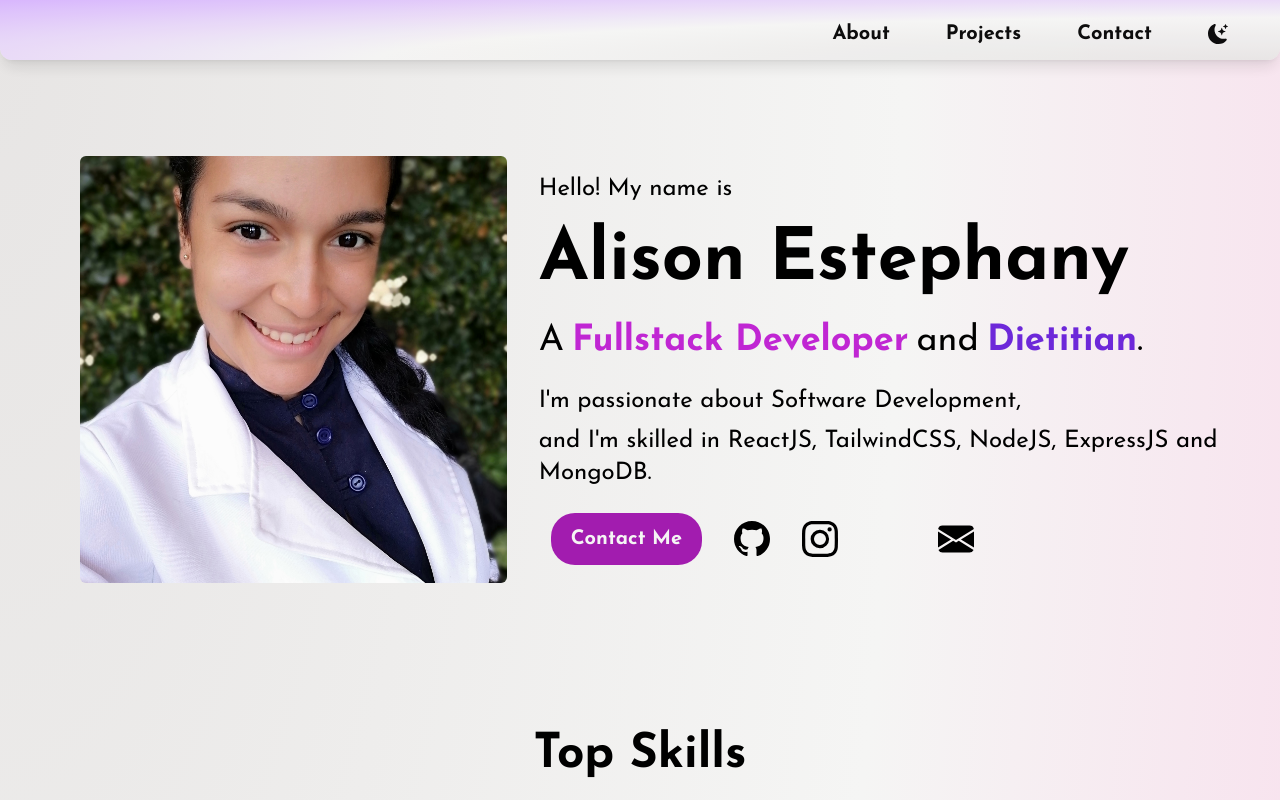
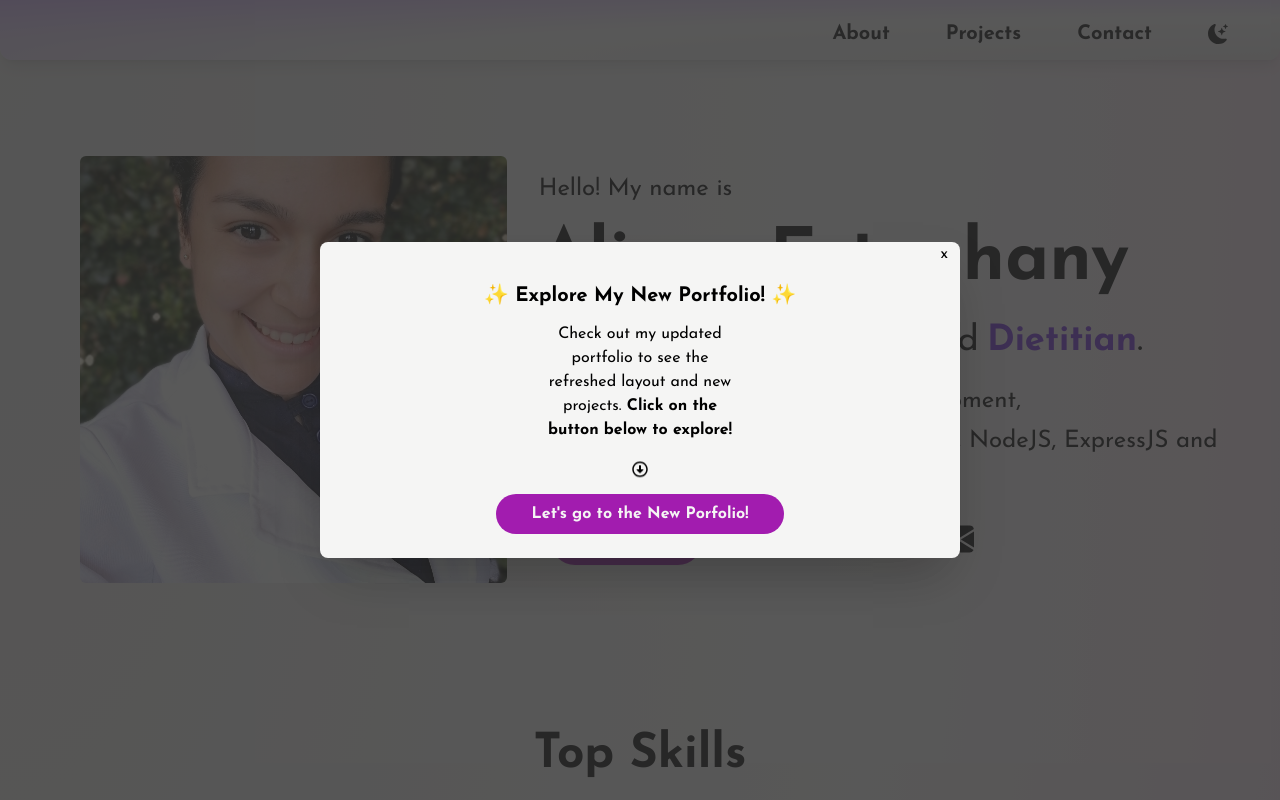
Before and after one commit to Alisoneoz/Portfolio-alisoneoz, a React (Vite) app: page / in a window 1280 px wide. Shown: the top 800 px of the page. Built offline with nearby package versions, Linux system fonts and the light colour scheme; some icons are missing.

Commit message:
Add modal to show new portfolio

```diff
--- a/src/App.jsx
+++ b/src/App.jsx
@@ -1,3 +1,4 @@
+import { useEffect, useState } from "react";
 import ContactSection from "./components/ContactSection";
 import HeroSection from "./components/HeroSection";
 import NavBar from "./components/NavBar";
@@ -5,8 +6,16 @@ import Projects from "./components/Projects";
 import Footer from "./components/Footer";
 import Skills from "./components/Skills";
 import CMSProjects from "./components/CMSProjects";
+import ModalNewPortfolio from "./components/ModalNewPortfolio";
 
 function App() {
+  const [openModal, setOpenModal] = useState(false);
+
+
+  useEffect(()=>{
+    const timer = setTimeout(()=>setOpenModal(true), 1000)
+    return () => clearTimeout(timer);
+  }, [])
 
   return (
     <div className="App m-0 p-0 box-border min-h-screen font-josefin flex flex-col
@@ -19,8 +28,10 @@ function App() {
 
      dark:from-[#310E46] dark:via-purple-900 dark:to-pink-700
      ">
+
         <NavBar />
         <HeroSection />
+        {openModal && <ModalNewPortfolio closeModal={setOpenModal}/>}
         <Skills />
         <Projects id="projects"/>
         <CMSProjects />
--- /dev/null
+++ b/src/components/ModalNewPortfolio.jsx
@@ -0,0 +1,26 @@
+import React from 'react'
+import { FaRegArrowAltCircleDown } from "react-icons/fa";
+import "./modal.css"
+
+
+const ModalNewPortfolio = ({ closeModal }) => {
+
+    return (
+        <div className='fixed modal-bg flex items-center justify-center  h-screen w-screen'>
+            <div className="modal-container px-6 py-6 bg-stone-100 rounded-lg  mx-auto max-w-fit h-fit shadow-2xl dark:bg-fuchsia-800/90 flex justify-center items-center">
+                <div className="flex flex-col  mx-auto text-center items-center justify-center">
+                    <h2 className='p-2 h-1/2 text-lg sm:text-xl font-bold text-center mt-2 mb-1 max-w-full max-h-full'>✨ Explore My New Portfolio! ✨</h2> <p className='w-5/6 xl:w-1/3 mb-3'>Check out my updated portfolio to see the refreshed layout and new projects.<b> Click on the button below to explore!</b></p>
+                    <div className='animate-bounce w-6 h-6 my-2 rounded-lg shadow-2xl dark:bg-zinc-200/4 flex flex-col justify-center text-center items-center'><FaRegArrowAltCircleDown /></div>
+
+                    <button className="px-9 py-2 font-bold mx-auto flex justify-center  bg-fuchsia-700 rounded-3xl hover:text-xl dark:bg-purple-900 dark:shadow-lg dark:shadow-indigo-500/50 text-stone-100">
+                        <a href='https://portfolio.alisonestephany.com/'>Let's go to the New Porfolio!</a>
+                    </button>
+                </div>
+                <button onClick={() => { closeModal(false) }} className="button">x</button>
+            </div>
+
+        </div>
+    )
+}
+
+export default ModalNewPortfolio
--- /dev/null
+++ b/src/components/modal.css
@@ -0,0 +1,25 @@
+.modal-bg{
+    width:100vh;
+    height:100vh;
+    background: rgba(49,49,49,0.8);
+    position: absolute;
+    top:0;
+    right:0;
+    left:0;
+    bottom: 0;
+
+  }
+
+  .modal-container{
+    background-color: #f2f2f2;
+    height: 50%;
+    width: 50%;
+    position: relative;
+
+  }
+
+  .button{
+    position: absolute;
+    top:0;
+    right: 12px;
+  }
```
